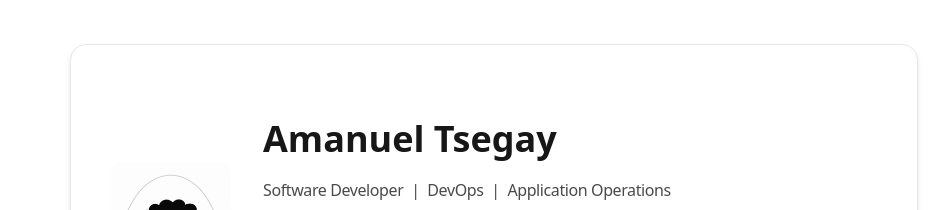
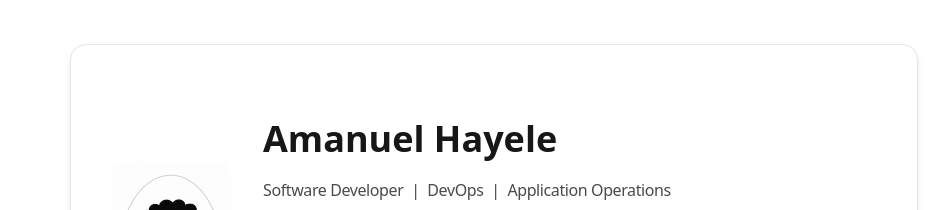
Before and after one commit to amanuelHT/portfolioHT, a Next.js app: page / in a window 1280 px wide. Shown: the top 210 px of the page, without its empty margins (146-1095 px from the left). Built offline with nearby package versions, Linux system fonts and the light colour scheme.

Commit message:
Update About.tsx

```diff
--- a/src/components/sections/About.tsx
+++ b/src/components/sections/About.tsx
@@ -30,7 +30,7 @@ export default function About() {
         <div className="flex-1 text-center md:text-left space-y-4 max-w-2xl">
           <div>
             <h1 className="text-3xl font-bold text-gray-900 dark:text-white">
-              Amanuel Tsegay
+              Amanuel Hayele
             </h1>
            <p className="text-sm text-gray-500 dark:text-gray-400 tracking-tight">
   Software Developer <span className="mx-1">|</span> DevOps <span className="mx-1">|</span> Application Operations
```
